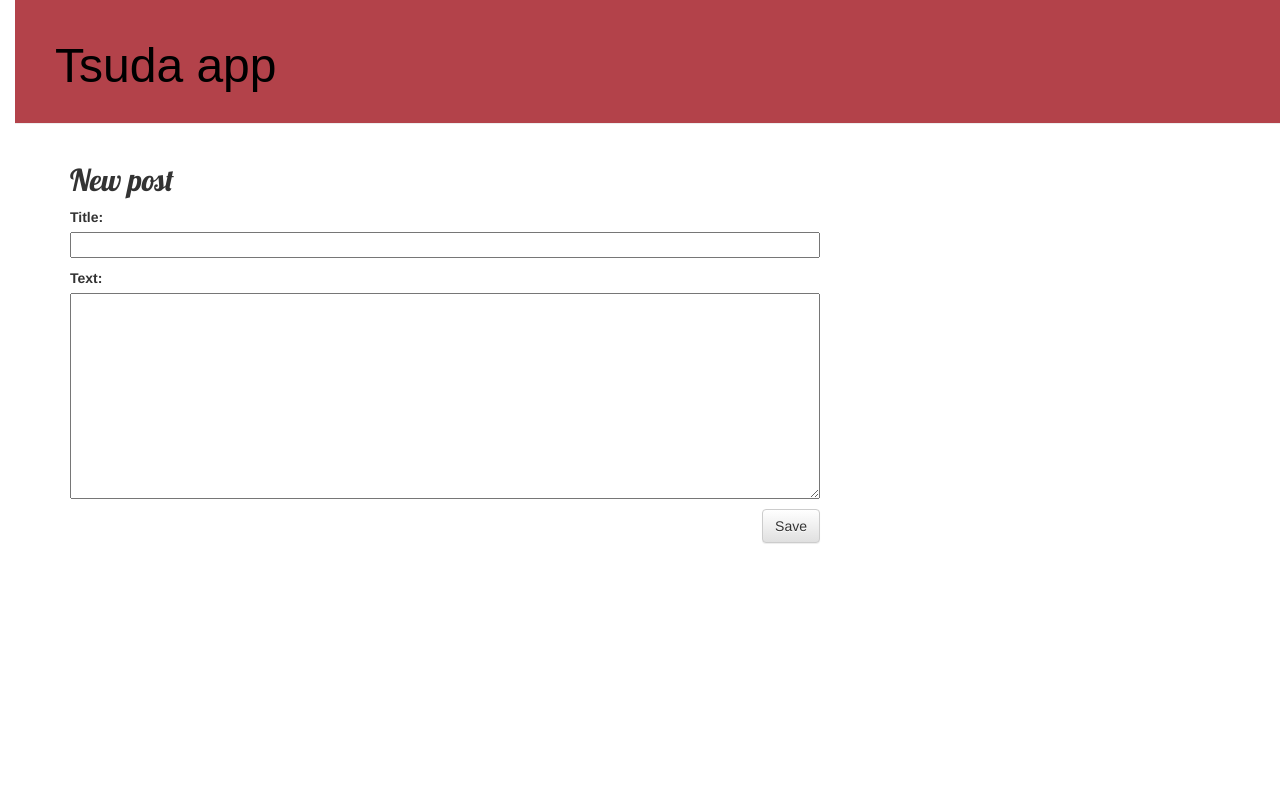
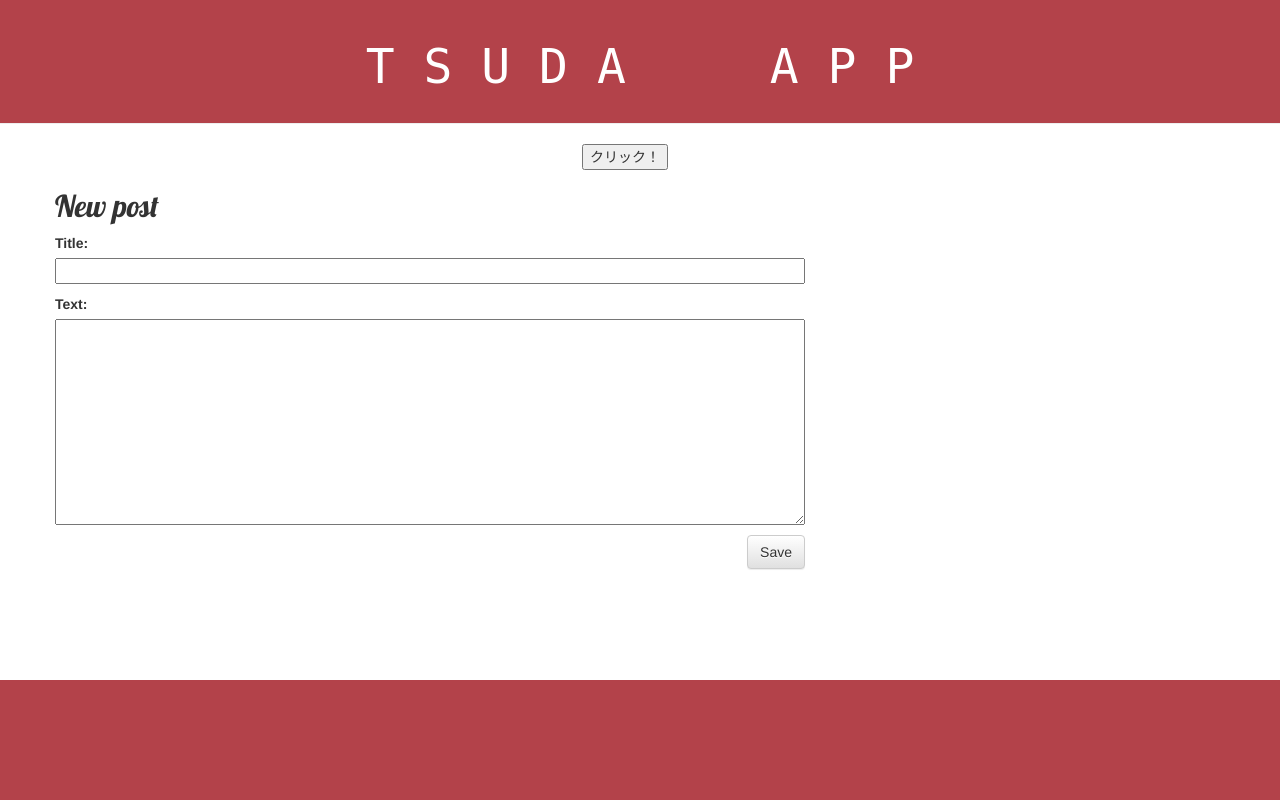
Before and after one commit to 4pro-team-ice/our-first-app, a Django app: page /post/new/ in a window 1280 px wide. Run offline with Django 3.2, Linux system fonts and the light colour scheme; some libraries are stand-ins or nearby versions.

Commit message:
Changed font and footer.

```diff
--- a/tsuda/static/css/tsuda.css
+++ b/tsuda/static/css/tsuda.css
@@ -1,18 +1,19 @@
+/*トップページ用*/
 h1 a, h2 a {
     color: #C25100;
-    font-family: 'Athelas',sans-serif;
+    font-family: monospace;
 }
 body {
-    padding-left: 15px;
+    padding-left: 0px;
 }
 .page-header {
     background-color: #B3424A;
     margin-top: 0;
-    padding: 20px 20px 20px 40px;
+    padding: 20px 20px 20px 20px;
 }
 
 .page-header h1, .page-header h1 a, .page-header h1 a:visited, .page-header h1 a:active {
-    color: #000000;
+    color: #ffffff;
     font-size: 36pt;
     text-decoration: none;
 }
@@ -51,3 +52,22 @@
 .post h2 a, .post h2 a:visited {
     color: #000000;
 }
+
+.image {
+  top:0;
+  bottom:0;
+  left:0;
+  right:0;
+  margin: auto;
+  position: absolute;
+}
+
+footer{
+  width:100%;
+  height:120px;
+  text-align: center;
+  padding: 50px 0;
+  background-color:#B3424A;
+  position: absolute;
+  bottom: 0;
+}
--- a/tsuda/templates/tsuda/base.html
+++ b/tsuda/templates/tsuda/base.html
@@ -2,6 +2,7 @@
 <html>
     <head>
         <title>Tsuda app</title> <!--サイト名-->
+        <link rel="stylesheet" href="tsuda.css">
         <link rel="stylesheet" href="//maxcdn.bootstrapcdn.com/bootstrap/3.2.0/css/bootstrap.min.css">
         <link rel="stylesheet" href="//maxcdn.bootstrapcdn.com/bootstrap/3.2.0/css/bootstrap-theme.min.css">
         <link href='//fonts.googleapis.com/css?family=Lobster&subset=latin,latin-ext' rel='stylesheet' type='text/css'>
@@ -12,9 +13,15 @@
         {% if user.is_authenticated %}
           <a href="{% url 'post_new' %}" class="top-menu"><span class="glyphicon glyphicon-plus"></span></a>
         {% endif %}
-        <h1><a href="/">Tsuda app</a></h1> <!--ページタイトル-->
+        <div style="text-align: center">
+          <h1><a href="/">T S U D A　　　A P P</a></h1> <!--ページタイトル-->
+        </div>
       </div>
       <div class="content container">
+        <div style="text-align: center">
+          <img class ="image" src = "../../static/img/Tsudauni.jpeg" width="300" height="150">
+          <button type="button">クリック！</button>
+        </div>
         <div class="row">
           <div class="col-md-8">
           {% block content %}
@@ -22,5 +29,7 @@
           </div>
         </div>
       </div>
+      <footer>
+      </fotter>
     </body>
 </html>
```
Also changed, not shown: tsuda/static/img/Tsudauni.jpeg (added).
